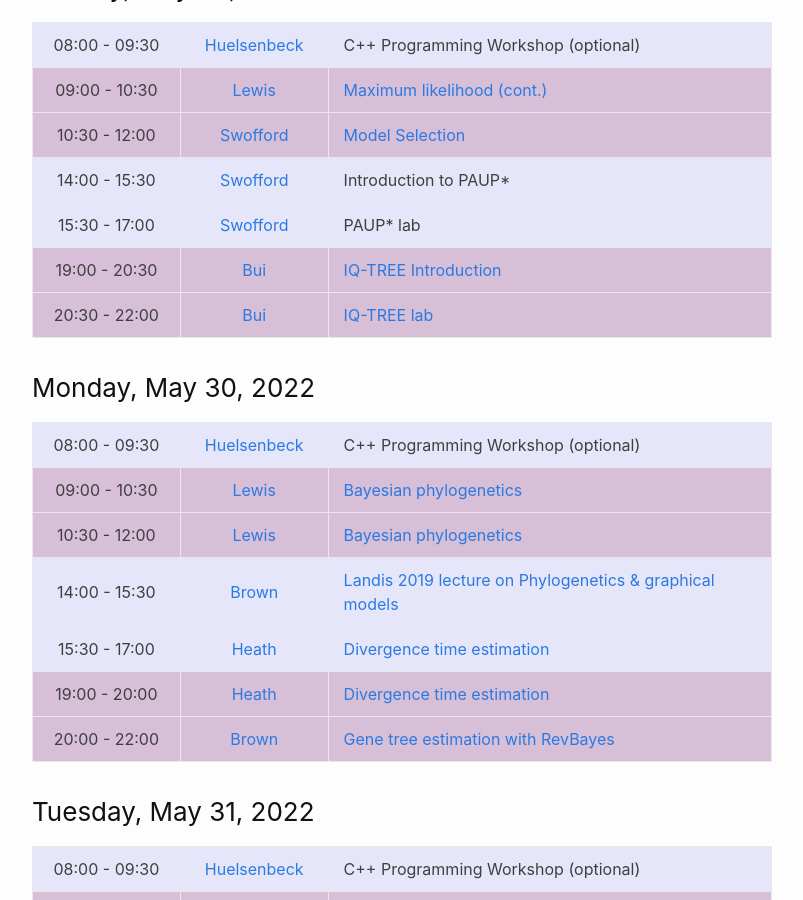
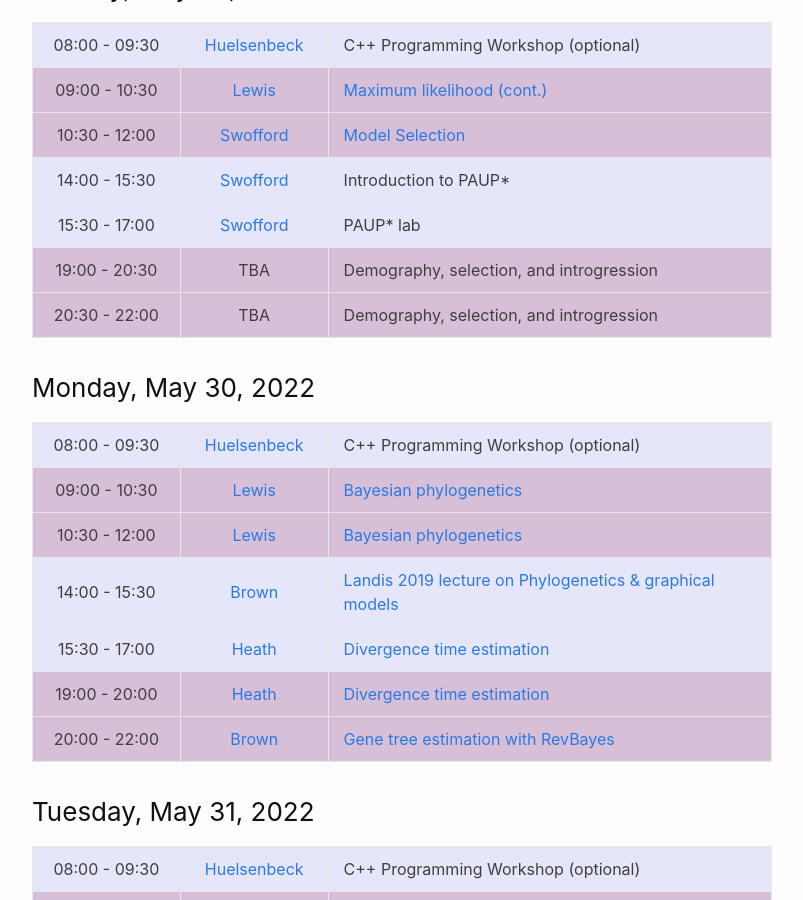
Before and after one commit to molevolworkshop/molevolworkshop.github.io, a Jekyll site: the page built from schedule.md, in a window 1280 px wide and 900 px high, scrolled down 1115 px. Shown: the whole window, without its empty margins (238-1041 px from the left). Built offline with Jekyll 4.4.1, drawn with Linux system fonts in a browser that asks for light colours; some of the changed text lies outside the part shown.

Commit message:
moved Minh Bui

```diff
--- a/schedule.md
+++ b/schedule.md
@@ -36,8 +36,8 @@ All sessions are in Loeb G70 (basement of Loeb building)
  10:30 - 12:00 | [Swofford](/faculty-swofford/)       | [Model Selection]({{ site.baseurl }}/faculty/swofford/pdf/Swofford_WH2018_modsel-opt.pdf)
  14:00 - 15:30 | [Swofford](/faculty-swofford/)       | Introduction to PAUP*
  15:30 - 17:00 | [Swofford](/faculty-swofford/)       | PAUP* lab
- 19:00 - 20:30 | [Bui](/faculty-bui/)                 | [IQ-TREE Introduction]({{ site.baseurl }}/faculty/bui/pdf/Minh-2019-lecture-material-opt.pdf)
- 20:30 - 22:00 | [Bui](/faculty-bui/)                 | [IQ-TREE lab](http://www.iqtree.org/workshop/molevol2019) <!--, [tutorial solution]({{ site.baseurl }}/faculty/bui/pdf/Minh_2019_Tutorial-solutions-opt.pdf) -->
+ 19:00 - 20:30 | TBA                                  | Demography, selection, and introgression
+ 20:30 - 22:00 | TBA                                  | Demography, selection, and introgression
 {:.daily-schedule-cpp}
 
 ### Monday, May 30, 2022
```
Also changed, not shown: other parts of schedule.md (+2 -2 lines).
